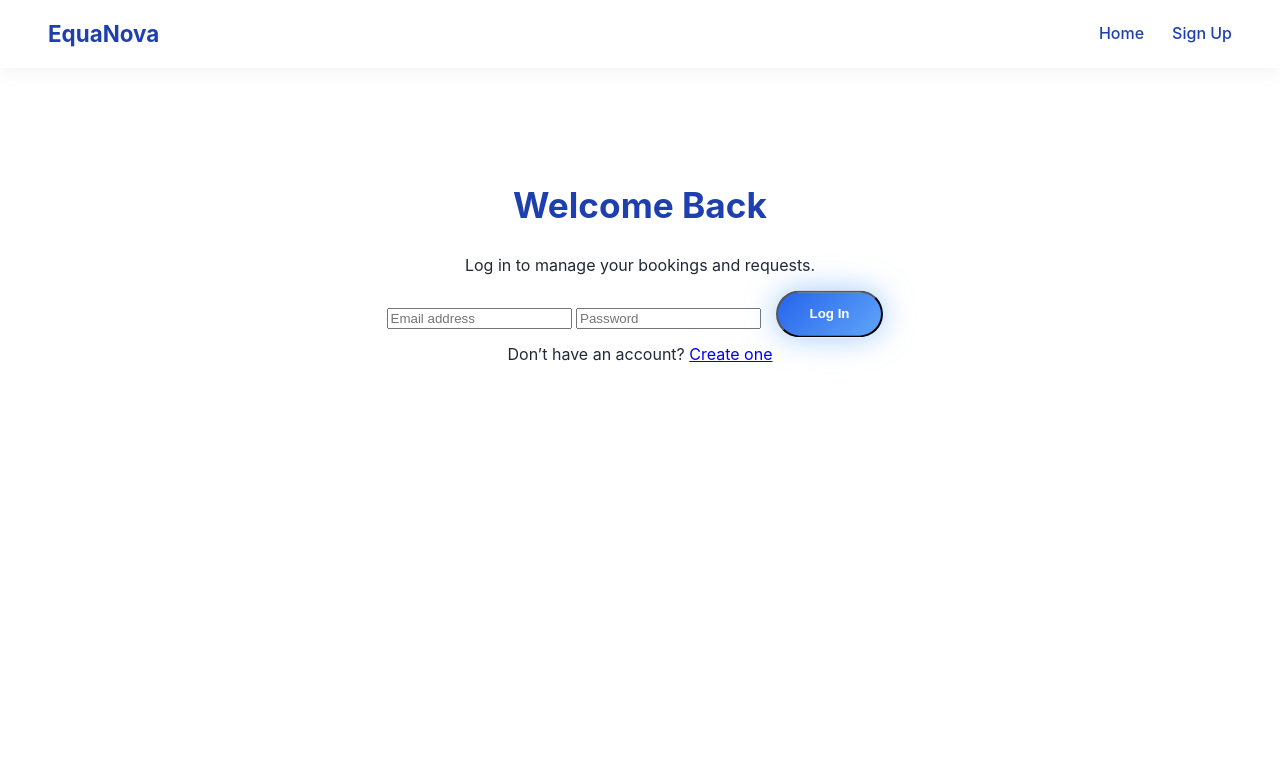
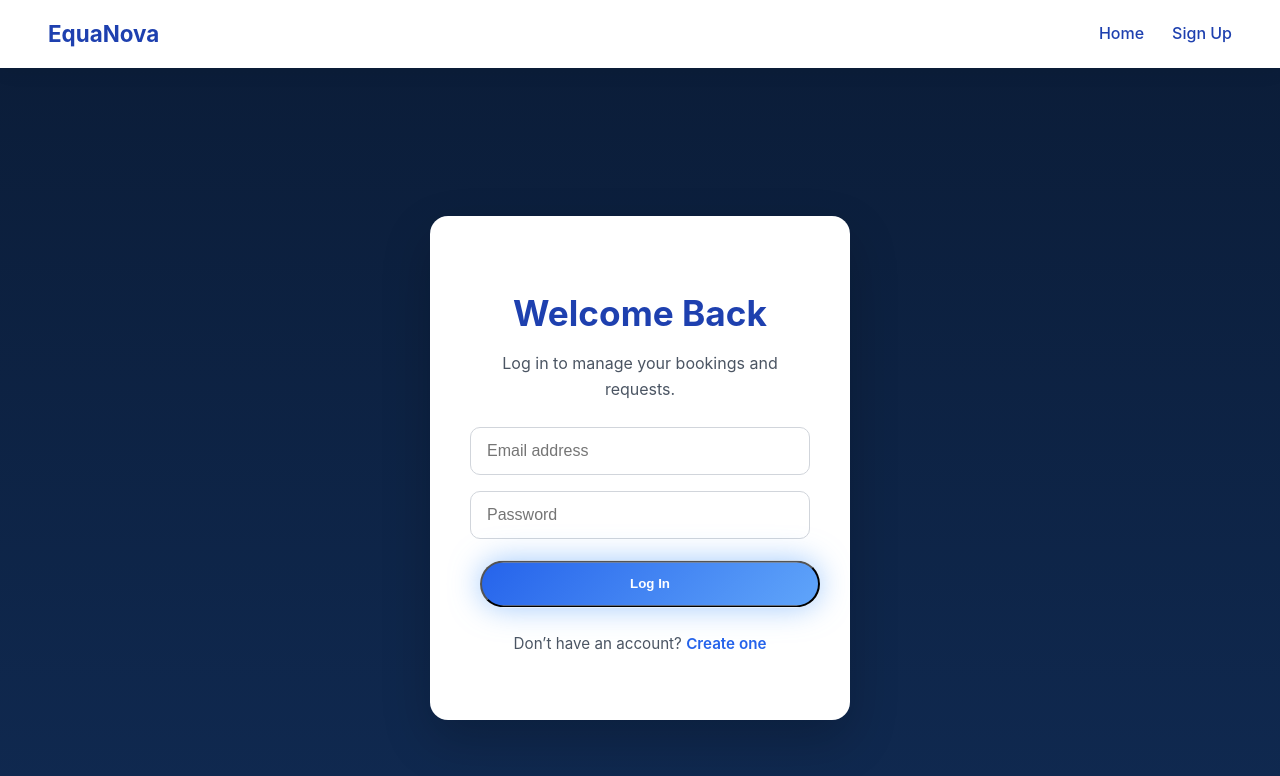
Before and after one commit to EquaNova-org/EquaNova, a plain HTML site: page login.html in a window 1280 px wide. Drawn offline with Linux system fonts and the light colour scheme.

Commit message:
style.css

```diff
--- a/style.css
+++ b/style.css
@@ -265,3 +265,65 @@ p {
         align-items: center;
     }
 }
+
+/* =========================
+   AUTH PAGES (LOGIN / SIGNUP)
+========================= */
+.auth-page {
+    min-height: 100vh;
+    background: linear-gradient(180deg, #0b1d39, #102a52);
+    display: flex;
+    justify-content: center;
+    align-items: center;
+    padding: 40px 20px;
+}
+
+.auth-card {
+    background: #ffffff;
+    padding: 40px;
+    border-radius: 18px;
+    width: 100%;
+    max-width: 420px;
+    box-shadow: 0 20px 50px rgba(0,0,0,0.2);
+    text-align: center;
+}
+
+.auth-card h2 {
+    color: #1e40af;
+    margin-bottom: 10px;
+}
+
+.auth-card p {
+    color: #4b5563;
+    margin-bottom: 24px;
+}
+
+.auth-form input {
+    width: 100%;
+    padding: 14px 16px;
+    margin-bottom: 16px;
+    border-radius: 10px;
+    border: 1px solid #d1d5db;
+    font-size: 1rem;
+}
+
+.auth-form input:focus {
+    outline: none;
+    border-color: #2563eb;
+}
+
+.auth-form button {
+    width: 100%;
+    margin-top: 10px;
+}
+
+.auth-switch {
+    margin-top: 20px;
+    font-size: 0.95rem;
+}
+
+.auth-switch a {
+    color: #2563eb;
+    font-weight: 600;
+    text-decoration: none;
+}
```
